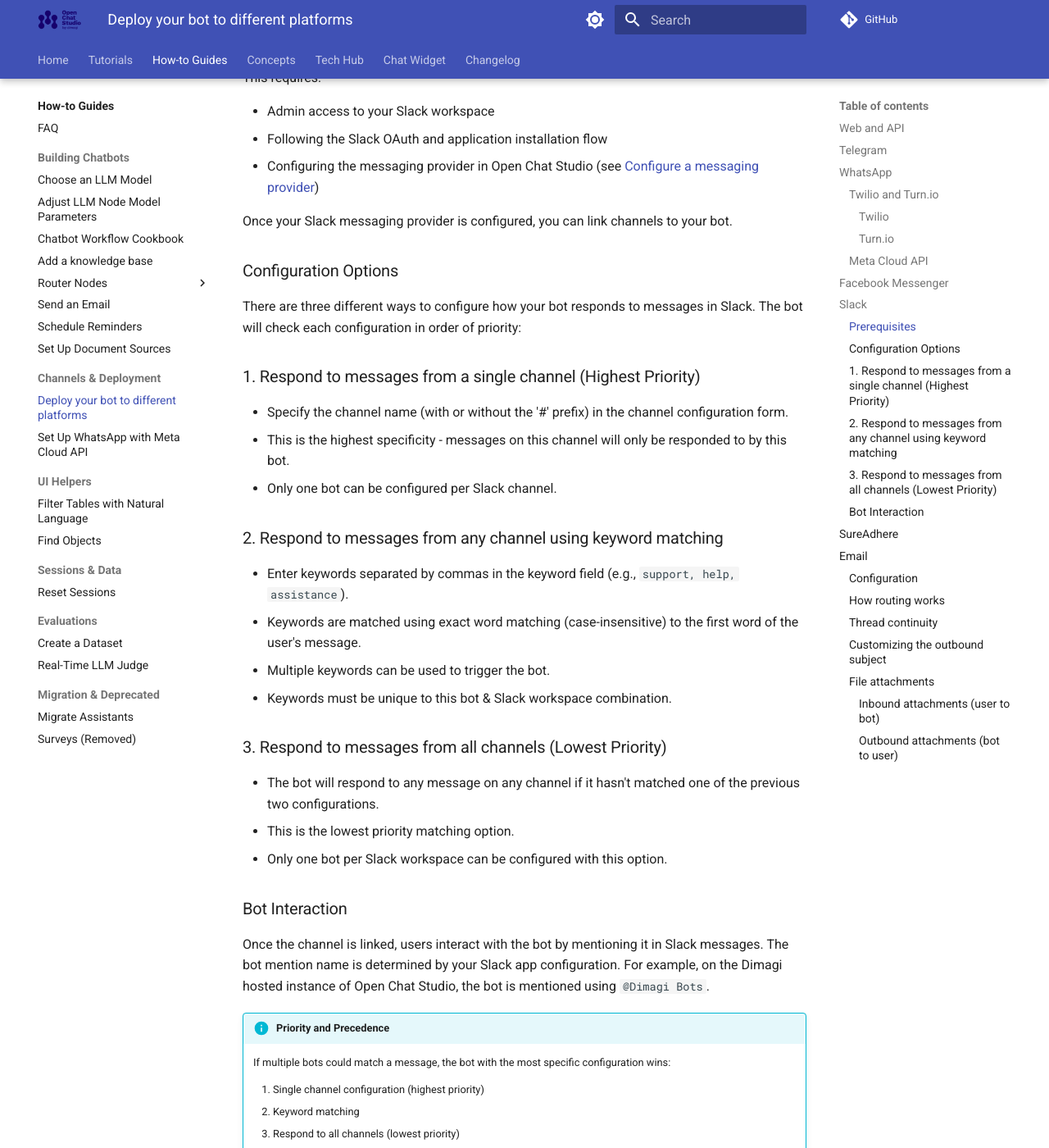
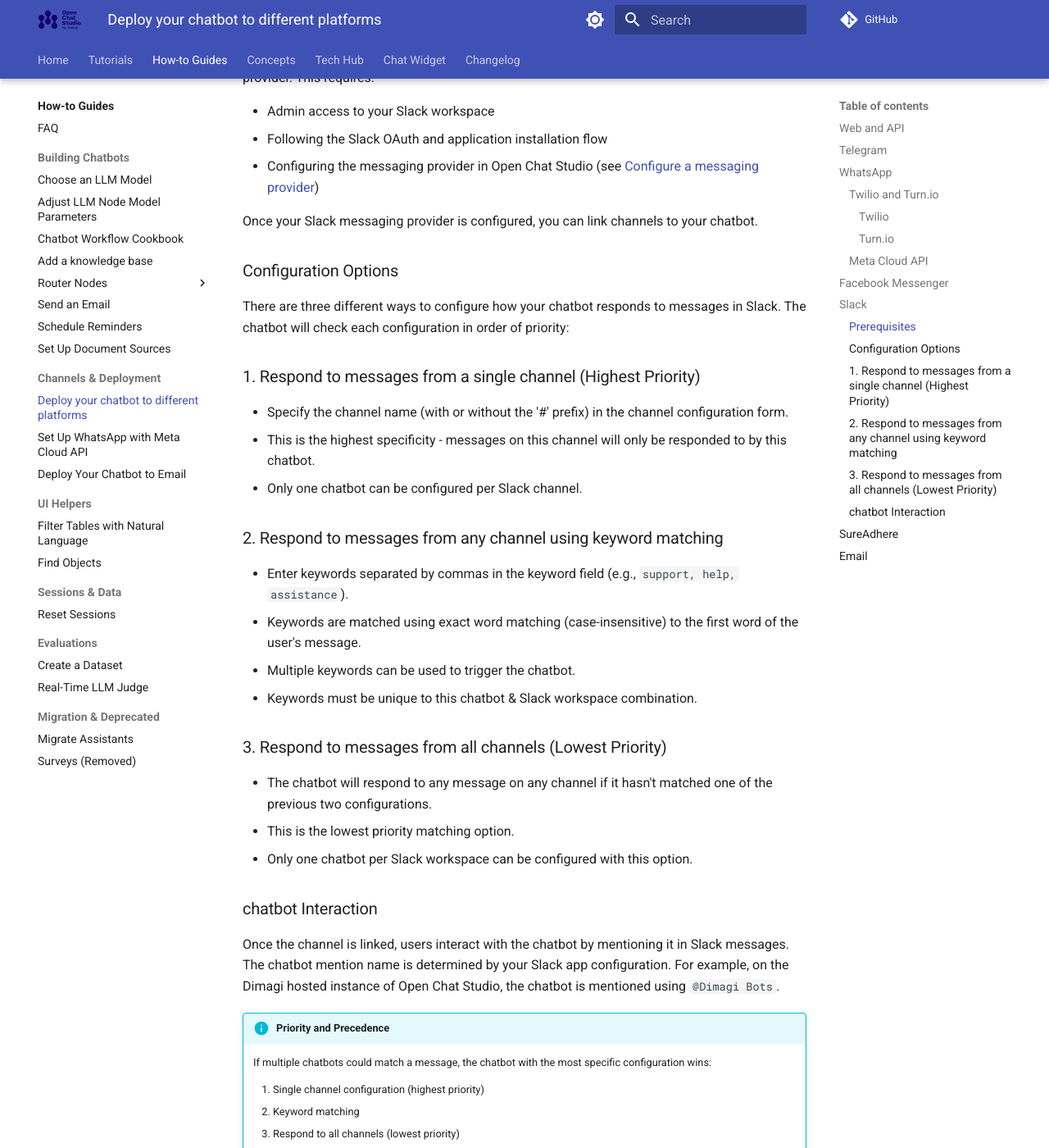
Before and after one commit to dimagi/open-chat-studio-docs, an MkDocs documentation site: the page built from docs/how-to/deploy_to_different_channels.md, in a window 1280 px wide and 1400 px high, scrolled down 2479 px. Shown: the whole window at 82% size. Built offline with MkDocs 1.6.1 and Material for MkDocs 9.7.7, drawn with Linux system fonts in a browser that asks for light colours; a script that is not in the unit is left out; comment, search, counter and statistics services are not loaded; some of the changed text lies outside the part shown.

Commit message:
Split out "Email" section from deploy to channels pg. In same way as whatsap_meta_cloud_api pg. & terminology "bot" -> "chatbot"

````diff
--- a/docs/how-to/deploy_to_different_channels.md
+++ b/docs/how-to/deploy_to_different_channels.md
@@ -1,6 +1,6 @@
-# Deploy your bot to different platforms
+# Deploy your chatbot to different platforms
 
-To link a channel to your bot:
+To link a channel to your chatbot:
 
 !!! info "Note"
     Not all channels require a provider.
@@ -12,14 +12,14 @@
 You may need to [Configure a messaging provider][6] before you will be able to select it from the dropdown.
 
 ## Web and API
-The web channel uses the web interface and is enabled by default for all bots. Likewise, all bots can be accessed via the [APIs][api].
+The web channel uses the web interface and is enabled by default for all chatbots. Likewise, all chatbots can be accessed via the [APIs][api].
 
 ## Telegram
-- Follow [this guide][1] to create a Telegram bot.
-- Copy the bot token and paste it into the form on OCS. It will look something like this: `4839574812:AAFD39kkdpWt3ywyRZergyOLMaJhac60qc`.
+- Follow [this guide][1] to create a Telegram chatbot.
+- Copy the chatbot token and paste it into the form on OCS. It will look something like this: `4839574812:AAFD39kkdpWt3ywyRZergyOLMaJhac60qc`.
 
 !!! info "Note"
-    Depending on your usecase, you probably want to disable group joins for your bot on Telegram. Since your telegram bot is public, anyone can add it to a group, which could end up costing you a lot. To achieve this, use the [setjoingroups][5] setting in BotFather.
+    Depending on your usecase, you probably want to disable group joins for your chatbot on Telegram. Since your telegram chatbot is public, anyone can add it to a group, which could end up costing you a lot. To achieve this, use the [setjoingroups][5] setting in BotFather.
 
 ## WhatsApp
 
@@ -64,43 +64,43 @@
 
 ### Prerequisites
 
-Before configuring a Slack channel for your bot, you need to set up a Slack messaging provider. This requires:
+Before configuring a Slack channel for your chatbot, you need to set up a Slack messaging provider. This requires:
 
 - Admin access to your Slack workspace
 - Following the Slack OAuth and application installation flow
 - Configuring the messaging provider in Open Chat Studio (see [Configure a messaging provider][6])
 
-Once your Slack messaging provider is configured, you can link channels to your bot.
+Once your Slack messaging provider is configured, you can link channels to your chatbot.
 
 ### Configuration Options
 
-There are three different ways to configure how your bot responds to messages in Slack. The bot will check each configuration in order of priority:
+There are three different ways to configure how your chatbot responds to messages in Slack. The chatbot will check each configuration in order of priority:
 
 ### 1. Respond to messages from a single channel (Highest Priority)
 
 - Specify the channel name (with or without the '#' prefix) in the channel configuration form.
-- This is the highest specificity - messages on this channel will only be responded to by this bot.
-- Only one bot can be configured per Slack channel.
+- This is the highest specificity - messages on this channel will only be responded to by this chatbot.
+- Only one chatbot can be configured per Slack channel.
 
 ### 2. Respond to messages from any channel using keyword matching
 
 - Enter keywords separated by commas in the keyword field (e.g., `support, help, assistance`).
 - Keywords are matched using exact word matching (case-insensitive) to the first word of the user's message.
-- Multiple keywords can be used to trigger the bot.
-- Keywords must be unique to this bot & Slack workspace combination.
+- Multiple keywords can be used to trigger the chatbot.
+- Keywords must be unique to this chatbot & Slack workspace combination.
 
 ### 3. Respond to messages from all channels (Lowest Priority)
 
-- The bot will respond to any message on any channel if it hasn't matched one of the previous two configurations.
+- The chatbot will respond to any message on any channel if it hasn't matched one of the previous two configurations.
 - This is the lowest priority matching option.
-- Only one bot per Slack workspace can be configured with this option.
+- Only one chatbot per Slack workspace can be configured with this option.
 
-### Bot Interaction
+### chatbot Interaction
 
-Once the channel is linked, users interact with the bot by mentioning it in Slack messages. The bot mention name is determined by your Slack app configuration. For example, on the Dimagi hosted instance of Open Chat Studio, the bot is mentioned using `@Dimagi Bots`.
+Once the channel is linked, users interact with the chatbot by mentioning it in Slack messages. The chatbot mention name is determined by your Slack app configuration. For example, on the Dimagi hosted instance of Open Chat Studio, the chatbot is mentioned using `@Dimagi Bots`.
 
 !!! info "Priority and Precedence"
-    If multiple bots could match a message, the bot with the most specific configuration wins:
+    If multiple chatbots could match a message, the chatbot with the most specific configuration wins:
 
     1. Single channel configuration (highest priority)
     2. Keyword matching
@@ -112,74 +112,9 @@
 
 ## Email
 
-The email channel lets users interact with your bot by sending and receiving emails.
+The email channel lets users interact with your chatbot by sending and receiving emails, including routing, thread continuity, and file attachments.
 
-### Configuration
-
-When creating an email channel, the form has the following fields:
-
-- **Email address**: The inbound address that users send messages to. Incoming emails addressed to this value are routed to this bot.
-- **From address**: The address that appears in the "From" field of outgoing replies.
-- **Default channel**: When enabled, this channel acts as the fallback for inbound emails that do not match any other configured email address in your workspace.
-
-!!! info "Note"
-    Only one email channel per workspace can be set as the default.
-
-### How routing works
-
-Inbound emails are matched to the correct bot in this order:
-
-1. **In-Reply-To header** - If the email is a reply to a previous message sent by the bot, it is routed to the same channel and continues the existing conversation thread.
-2. **To address** - If no prior thread is found, the recipient address is matched against configured email channels.
-3. **Default channel** - If no address match is found, the email is delivered to the workspace's default email channel (if one is configured).
-
-### Thread continuity
-
-Replying to a bot email continues the same conversation session. Sending a fresh email to the channel address starts a new session.
-
-### Customizing the outbound subject
-
-When the bot starts a new email thread (for example, via the [Trigger Bot Message](https://www.openchatstudio.com/api/v1/docs/#tag/Channels/operation/trigger_bot_message) API), the subject line defaults to "New message". To override this, set an `email_subject` value in [session state](../tech-hub/python_node.md#session-state) before the email is sent — for example from a pipeline's Python node, or via the `session_data` parameter when triggering the bot. Inbound reply threads always reuse the subject of the original email and are unaffected by this value.
-
-### File attachments
-
-The email channel supports bidirectional file attachments. For a comparison of file support across all channels, see [channel file support](../concepts/channels.md#file-support).
-
-#### Inbound attachments (user to bot)
-
-When a user emails files to the bot, each attachment is saved and made available to the LLM or pipeline as a file record. Attachments behave like files uploaded through any other channel: they appear in the `attachments` list in the pipeline's [temporary state](../tech-hub/python_node.md#attachments) and are passed to the LLM for processing.
-
-The following attachments are rejected automatically:
-
-| Rejection reason | How it appears to the bot |
-|---|---|
-| File exceeds 20 MB | Bracketed note in the message text, e.g. `[Attachment "report.zip" was rejected: file too large (max 20 MB)]` |
-| Executable file type (e.g. `.exe`, `.sh`) | Bracketed note in the message text |
-| Content-type mismatch (declared MIME type does not match actual file bytes) | Bracketed note in the message text |
-
-Rejection notes are inserted inline into the user's message so the bot can read them and explain the problem to the user in its reply.
-
-#### Outbound attachments (bot to user)
-
-Files produced by the pipeline are sent as MIME attachments in the same threaded reply as the bot's text response. To attach a file from a Python node, call `add_file_attachment()`:
-
-```python
-def main(input, **kwargs) -> str:
-    response = http.get("https://api.example.com/report.pdf", auth="reports-api")
-
-    if response["is_success"]:
-        add_file_attachment(
-            filename="report.pdf",
-            content=response["response_bytes"]
-        )
-        return "I've attached the report."
-
-    return "Failed to retrieve the report."
-```
-
-See the [Python Node documentation](../tech-hub/python_node.md#python_node.add_file_attachment) for the full `add_file_attachment()` API reference.
-
-If a pipeline-produced file cannot be sent as an attachment (for example, it exceeds the size limit or is a denylisted type), the email body will contain an inline download link for that file instead.
+See the [Email channel guide](deploy_email_channel.md) for full setup and configuration details.
 
 [1]: https://core.telegram.org/bots#how-do-i-create-a-bot
 [2]: ../concepts/team/messaging_providers.md
--- a/mkdocs.yml
+++ b/mkdocs.yml
@@ -118,6 +118,7 @@
     - Channels & Deployment:
       - how-to/deploy_to_different_channels.md
       - how-to/whatsapp_meta_cloud_api.md
+      - how-to/deploy_email_channel.md
     - UI Helpers:
       - Filter Tables with Natural Language: how-to/nl_filter.md
       - Find Objects: how-to/global_search.md
````
Also changed, not shown: docs/concepts/channels.md (+5 -5 lines), docs/how-to/deploy_email_channel.md (added, +59 -0 lines).
